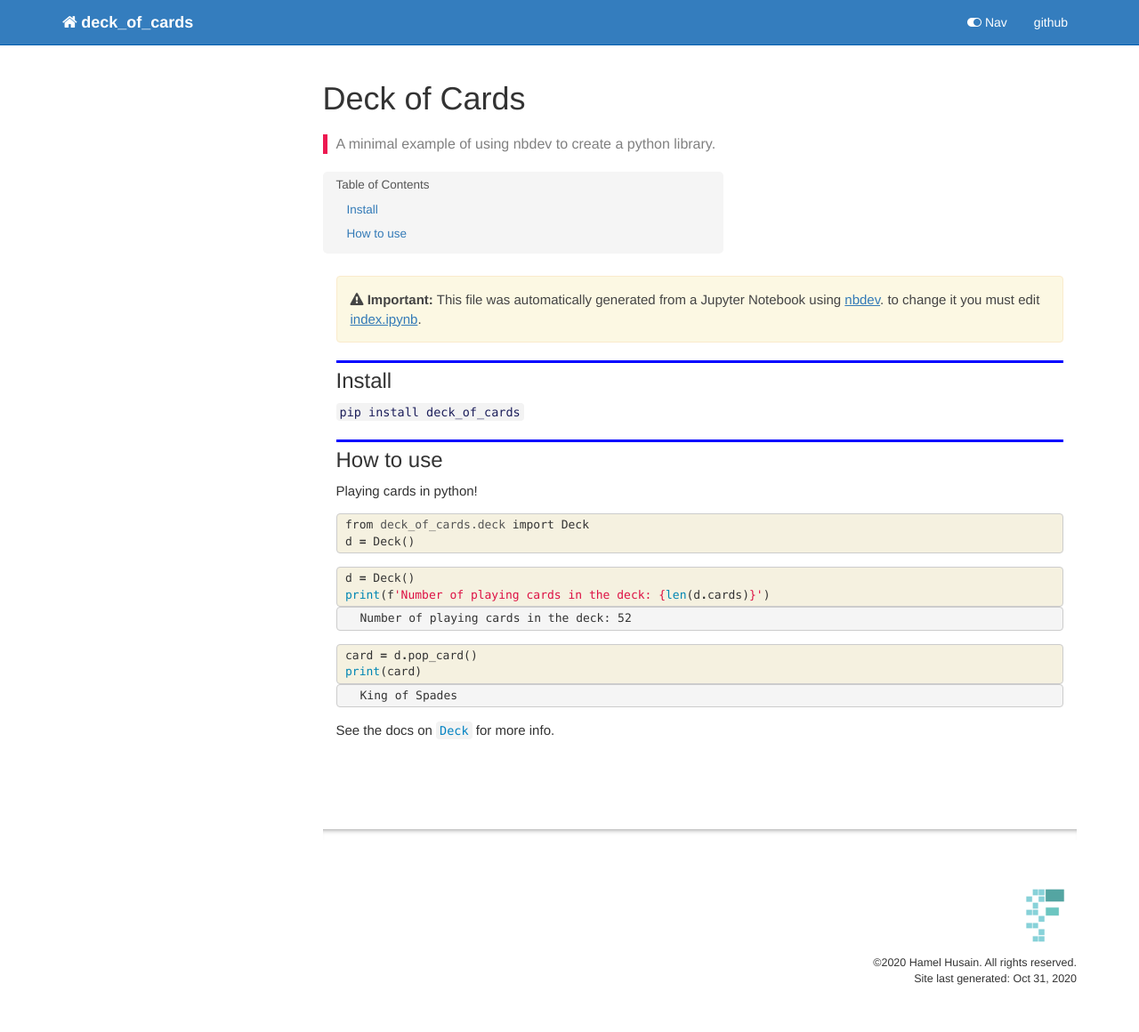
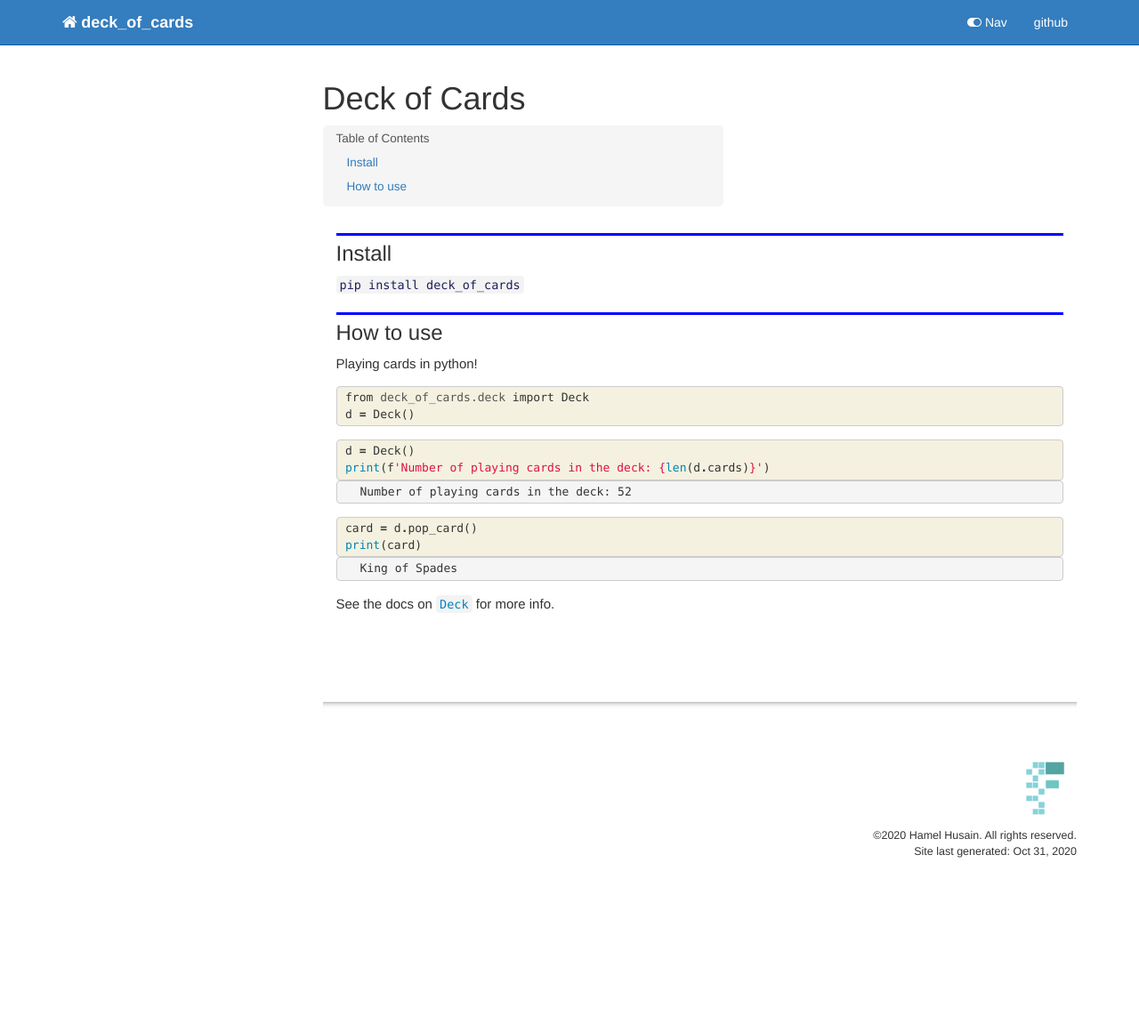
Before and after one commit to fastai/cards_deck, a Jekyll site: the page built from docs/index.html, in a window 1280 px wide. Shown: the whole page at 89% size. Built offline with Jekyll 4.4.1, drawn with Linux system fonts in a browser that asks for light colours; nearby versions of some CDN libraries; comment, search, counter and statistics services are not loaded; after the commit the page ends 1017 px from its top, so only the background shows below that.

Commit message:
update README

```diff
--- a/docs/index.html
+++ b/docs/index.html
@@ -6,8 +6,8 @@ title: Deck of Cards
 keywords: fastai
 sidebar: home_sidebar
 
-summary: "A minimal example of using nbdev to create a python library."
-description: "A minimal example of using nbdev to create a python library."
+
+
 nb_path: "index.ipynb"
 ---
 <!--
@@ -29,13 +29,6 @@ nb_path: "index.ipynb"
 </div>
     {% endraw %}
 
-<div class="cell border-box-sizing text_cell rendered"><div class="inner_cell">
-<div class="text_cell_render border-box-sizing rendered_html">
-<p>{% include important.html content='This file was automatically generated from a Jupyter Notebook using <a href="https://nbdev.fast.ai/">nbdev</a>. to change it you must edit <a href="https://github.com/fastai/deck_of_cards/blob/master/index.ipynb">index.ipynb</a>.' %}</p>
-
-</div>
-</div>
-</div>
 <div class="cell border-box-sizing text_cell rendered"><div class="inner_cell">
 <div class="text_cell_render border-box-sizing rendered_html">
 <h2 id="Install">Install<a class="anchor-link" href="#Install"> </a></h2>
```
Also changed, not shown: README.md, 1 other file.
